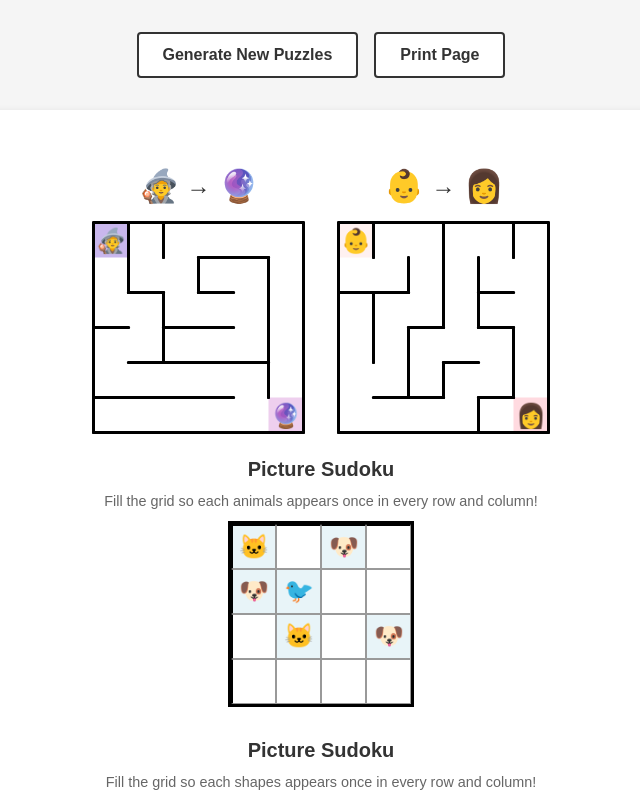
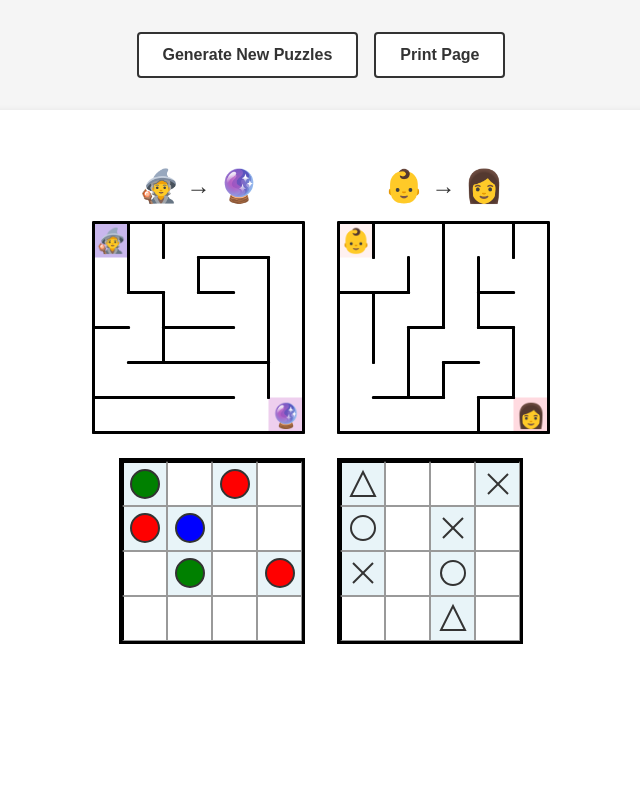
Before and after one commit to dslh/puzzle-page, a React (Vite) app: page / in a window 1280 px wide. Shown: the top 800 px of the page, without its empty margins (319-959 px from the left). Built offline with nearby package versions, Linux system fonts and the light colour scheme; a web font is replaced by a local one.

Commit message:
Improved Sudoku

```diff
--- a/src/App.tsx
+++ b/src/App.tsx
@@ -28,8 +28,8 @@ function App() {
             <Maze seed={puzzleSeed + 1} width={6} height={6} />
           </div>
           <div className={styles.puzzleRow}>
-            <Sudoku seed={puzzleSeed + 2} symbolSetIndex={0} />
-            <Sudoku seed={puzzleSeed + 3} symbolSetIndex={1} />
+            <Sudoku seed={puzzleSeed + 2} config={{ mode: 'colours' }} />
+            <Sudoku seed={puzzleSeed + 3} config={{ mode: 'shapes' }} />
           </div>
         </div>
       </div>
--- a/src/components/puzzles/Sudoku.module.css
+++ b/src/components/puzzles/Sudoku.module.css
@@ -4,20 +4,6 @@
   align-items: center;
   gap: 0.75rem;
   page-break-inside: avoid;
-}
-
-.sudokuTitle {
-  font-size: 1.25rem;
-  font-weight: bold;
-  margin: 0;
-  color: #333;
-}
-
-.instructions {
-  font-size: 0.9rem;
-  margin: 0;
-  text-align: center;
-  color: #666;
 }
 
 .sudokuGrid {
--- a/src/components/puzzles/Sudoku.tsx
+++ b/src/components/puzzles/Sudoku.tsx
@@ -1,28 +1,78 @@
 import { useMemo } from 'react';
 import { generateSudoku, type Sudoku as SudokuType } from '../../utils/sudokuGenerator';
-import { getSymbolSet, type SymbolSet } from '../../utils/symbolSets';
+import { getSymbols, getModeName, type SudokuConfig } from '../../utils/symbolSets';
 import styles from './Sudoku.module.css';
 
 interface SudokuProps {
   seed?: number;
-  symbolSetIndex?: number;
+  config: SudokuConfig;
 }
 
-export default function Sudoku({ seed = 0, symbolSetIndex = 0 }: SudokuProps) {
+export default function Sudoku({ seed = 0, config }: SudokuProps) {
   const puzzle: SudokuType = useMemo(() => {
     return generateSudoku(seed);
   }, [seed]);
 
-  const symbolSet: SymbolSet = useMemo(() => {
-    return getSymbolSet(symbolSetIndex);
-  }, [symbolSetIndex]);
+  const symbols = useMemo(() => {
+    return getSymbols(config);
+  }, [config]);
+
+  const modeName = useMemo(() => {
+    return getModeName(config);
+  }, [config]);
+
+  const renderSymbol = (symbol: string) => {
+    if (config.mode === 'colours') {
+      return (
+        <div
+          style={{
+            width: '30px',
+            height: '30px',
+            borderRadius: '50%',
+            backgroundColor: symbol,
+            border: '2px solid #333',
+          }}
+        />
+      );
+    }
+
+    if (config.mode === 'shapes') {
+      const size = 30;
+      switch (symbol) {
+        case 'circle':
+          return (
+            <svg width={size} height={size} viewBox="0 0 30 30">
+              <circle cx="15" cy="15" r="12" fill="none" stroke="#333" strokeWidth="2" />
+            </svg>
+          );
+        case 'square':
+          return (
+            <svg width={size} height={size} viewBox="0 0 30 30">
+              <rect x="3" y="3" width="24" height="24" fill="none" stroke="#333" strokeWidth="2" />
+            </svg>
+          );
+        case 'triangle':
+          return (
+            <svg width={size} height={size} viewBox="0 0 30 30">
+              <polygon points="15,3 27,27 3,27" fill="none" stroke="#333" strokeWidth="2" />
+            </svg>
+          );
+        case 'cross':
+          return (
+            <svg width={size} height={size} viewBox="0 0 30 30">
+              <line x1="5" y1="5" x2="25" y2="25" stroke="#333" strokeWidth="2" />
+              <line x1="25" y1="5" x2="5" y2="25" stroke="#333" strokeWidth="2" />
+            </svg>
+          );
+      }
+    }
+
+    // characters mode
+    return <span style={{ fontSize: '24px', fontWeight: 'bold' }}>{symbol}</span>;
+  };
 
   return (
     <div className={styles.sudokuContainer}>
-      <h2 className={styles.sudokuTitle}>Picture Sudoku</h2>
-      <p className={styles.instructions}>
-        Fill the grid so each {symbolSet.name.toLowerCase()} appears once in every row and column!
-      </p>
       <div className={styles.sudokuGrid}>
         {puzzle.grid.map((row, rowIndex) =>
           row.map((cell, colIndex) => {
@@ -35,7 +85,7 @@ export default function Sudoku({ seed = 0, symbolSetIndex = 0 }: SudokuProps) {
 
             return (
               <div key={`${rowIndex}-${colIndex}`} className={cellClasses}>
-                {cell.isGiven ? symbolSet.symbols[cell.value] : ''}
+                {cell.isGiven ? renderSymbol(symbols[cell.value]) : ''}
               </div>
             );
           })
--- a/src/utils/symbolSets.ts
+++ b/src/utils/symbolSets.ts
@@ -1,38 +1,37 @@
-export interface SymbolSet {
-  name: string;
-  symbols: [string, string, string, string];
+export type SudokuMode = 'colours' | 'shapes' | 'characters';
+
+export interface SudokuConfig {
+  mode: SudokuMode;
+  characters?: [string, string, string, string];
 }
 
-export const SYMBOL_SETS: SymbolSet[] = [
-  {
-    name: 'Animals',
-    symbols: ['🐶', '🐱', '🐦', '🐠'],
-  },
-  {
-    name: 'Shapes',
-    symbols: ['⭐', '●', '▲', '■'],
-  },
-  {
-    name: 'Fruits',
-    symbols: ['🍎', '🍌', '🍇', '🍊'],
-  },
-  {
-    name: 'Weather',
-    symbols: ['☀️', '☁️', '🌙', '⚡'],
-  },
-  {
-    name: 'Nature',
-    symbols: ['🌸', '🌳', '🌈', '🦋'],
-  },
-  {
-    name: 'Vehicles',
-    symbols: ['🚗', '✈️', '🚂', '⛵'],
-  },
-];
+export const COLOURS = ['red', 'green', 'blue', 'yellow'] as const;
+export const SHAPES = ['circle', 'square', 'triangle', 'cross'] as const;
 
 /**
- * Get a symbol set by index, with wrapping
+ * Get the symbols for a given sudoku configuration
  */
-export function getSymbolSet(index: number): SymbolSet {
-  return SYMBOL_SETS[index % SYMBOL_SETS.length];
+export function getSymbols(config: SudokuConfig): [string, string, string, string] {
+  switch (config.mode) {
+    case 'colours':
+      return ['red', 'green', 'blue', 'yellow'];
+    case 'shapes':
+      return ['circle', 'square', 'triangle', 'cross'];
+    case 'characters':
+      return config.characters || ['A', 'B', 'C', 'D'];
+  }
 }
+
+/**
+ * Get display name for the mode
+ */
+export function getModeName(config: SudokuConfig): string {
+  switch (config.mode) {
+    case 'colours':
+      return 'colour';
+    case 'shapes':
+      return 'shape';
+    case 'characters':
+      return 'character';
+  }
+}
```
